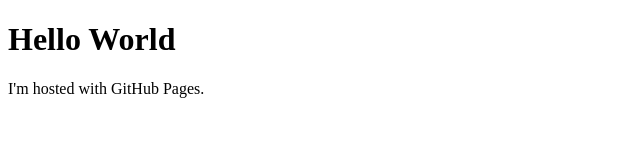
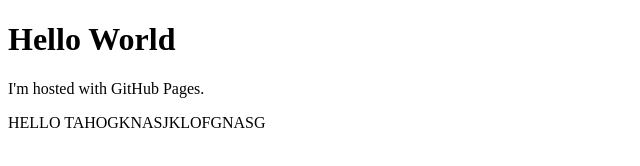
Before and after one commit to hydro404/hydro404.github.io, a plain HTML site: page index.html in a window 1280 px wide. Shown: the whole page, without its empty margins (0-640 px from the left). Drawn offline with Linux system fonts and the light colour scheme.

Commit message:
Update index.html

```diff
--- a/index.html
+++ b/index.html
@@ -3,5 +3,6 @@
 <body>
 <h1>Hello World</h1>
 <p>I'm hosted with GitHub Pages.</p>
+<a> HELLO TAHOGKNASJKLOFGNASG</a>
 </body>
 </html>
```
